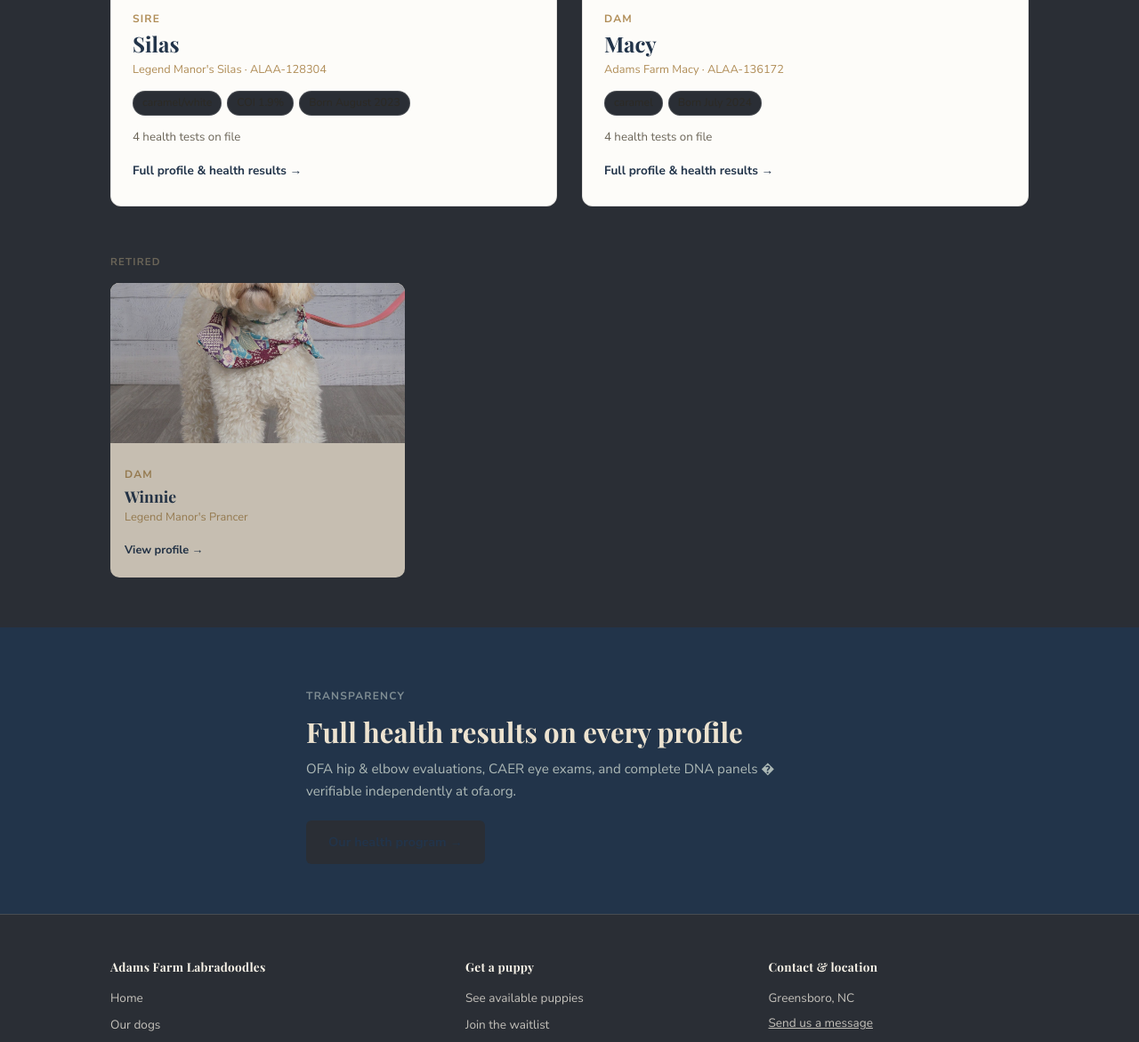
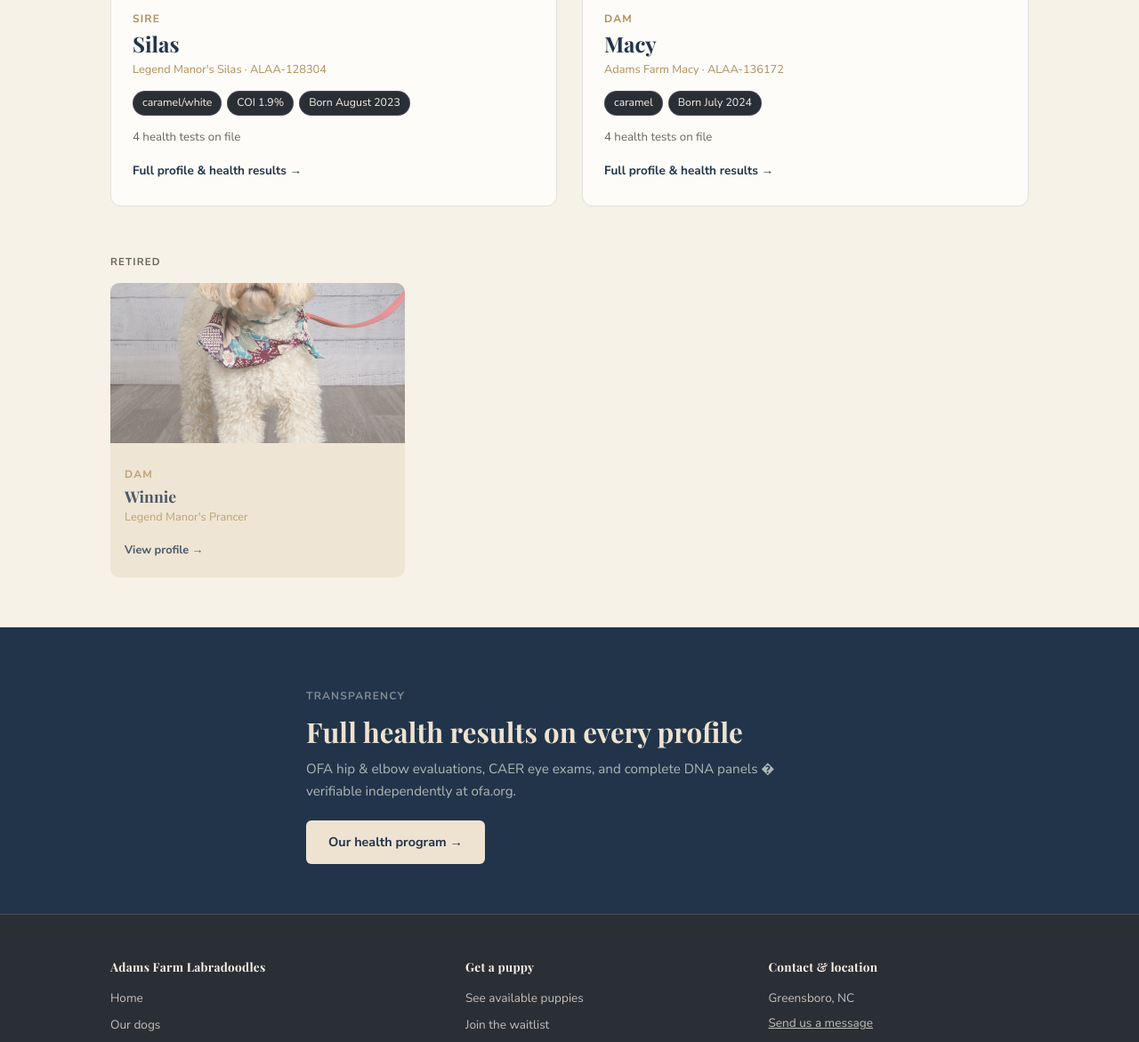
Before and after one commit to dougcampbell66/adams-farm-labradoodles, an Astro site: page /our-dogs in a window 1280 px wide. Shown: the part 720-1891 px from the top of the page at 89% size. Built offline with nearby package versions, Linux system fonts and the light colour scheme; Astro itself is replaced by a stand-in of ours; a web font is replaced by a local one.

Commit message:
Fix site-wide dark-on-dark text readability
The global body background was dark (--color-charcoal-bg), but the
standalone content pages (contact, our-dogs, dog profiles) use plain
.section blocks with no background and dark text — rendering dark-on-dark.
Set the page background to light (--color-cream-d); dark sections still
set their own backgrounds, so nothing else changes.

Also fix two element-level dark-on-dark bugs on our-dogs: the .meta-tag
chip (dark text on a dark chip) and the health-strip button (dark pine
text on a dark charcoal background).

Co-Authored-By: Claude Opus 4.8 (1M context) <noreply@anthropic.com>

```diff
--- a/src/pages/our-dogs.astro
+++ b/src/pages/our-dogs.astro
@@ -134,7 +134,7 @@ const retired = dogs.filter(d => d.data.status === 'retired');
   .meta-tag {
     font-size: 0.77rem;
     background: var(--color-charcoal-bg);
-    color: var(--color-charcoal);
+    color: var(--color-cream-d);
     padding: 3px 10px;
     border-radius: 20px;
     border: 1px solid var(--color-border-dark);
@@ -207,7 +207,7 @@ const retired = dogs.filter(d => d.data.status === 'retired');
     line-height: 1.65;
   }
   .health-strip-btn {
-    background: var(--color-charcoal-bg);
+    background: var(--color-card);
     color: var(--color-pine);
     border-color: transparent;
   }
--- a/src/styles/global.css
+++ b/src/styles/global.css
@@ -32,7 +32,9 @@ html { scroll-behavior: smooth; }
 html, body {
   margin: 0;
   padding: 0;
-  background: var(--color-charcoal-bg);
+  /* light page background — content sections without their own bg (contact,
+     our-dogs, dog profiles) sit on this; dark sections set their own bg */
+  background: var(--color-cream-d);
   color: var(--color-charcoal);
   font-family: var(--font-body);
   line-height: 1.6;
```
